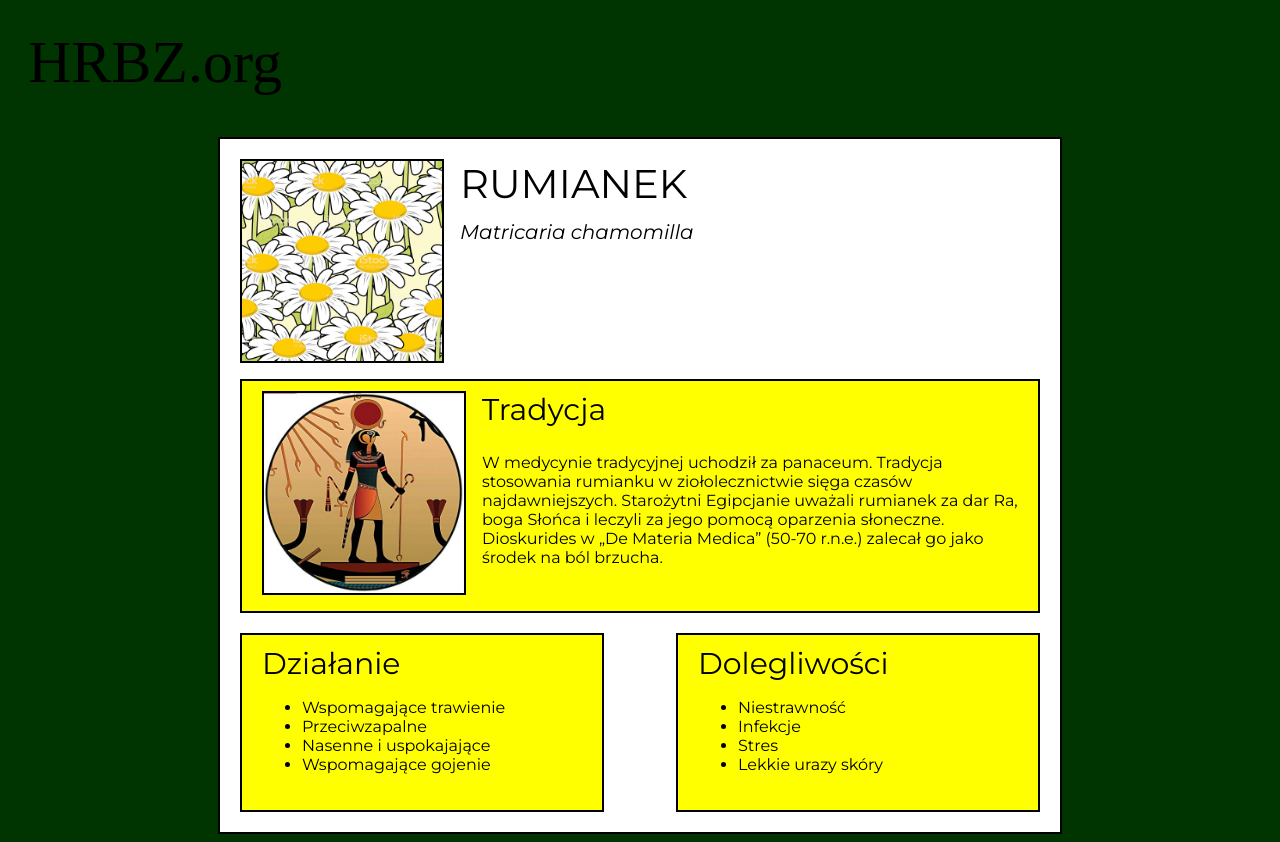
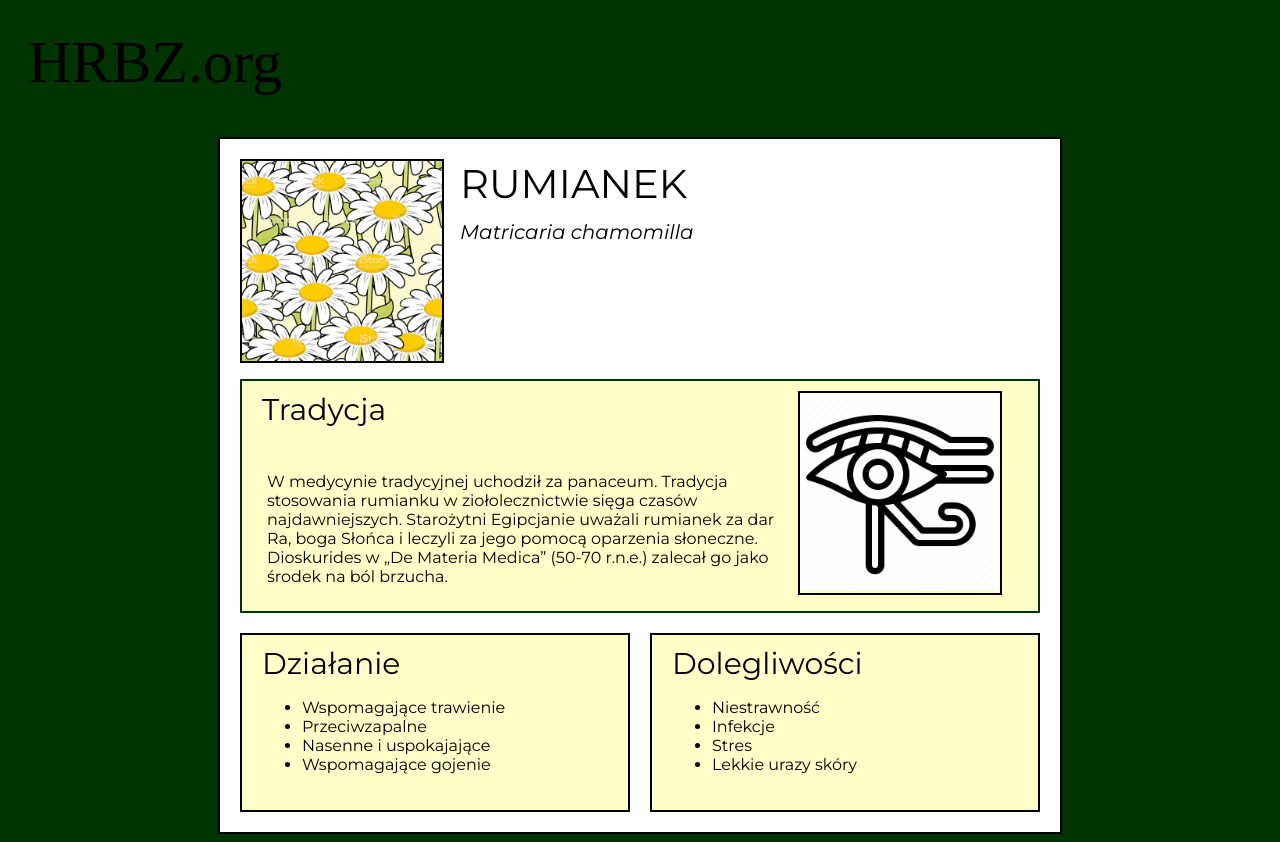
Before and after one commit to macknull/hrbz_ui, a React app: page / in a window 1280 px wide. Built offline with nearby package versions, Linux system fonts and the light colour scheme; the HTML template or start-up script is replaced by a standard one; a web font is replaced by a local one.

Commit message:
UX improvements

```diff
--- a/src/App.js
+++ b/src/App.js
@@ -2,7 +2,7 @@ import React from 'react';
 import { Component } from 'react';
 import PropTypes from 'prop-types';
 import chamomile from './chamomile_2.jpg'
-import ra from './ra4.jpg'
+import ra from './ra3.png'
 
 import styles from './style.css';
 
@@ -23,12 +23,12 @@ class App extends Component {
                         </div>
                     </div>
                     <div className={styles['herb-tradition-container']}>
+                        <div className={styles['herb-tradition-content-container']}>
+                            <div className={styles['herb-tradition-header-container']}>{'Tradycja'}</div>
+                            <div className={styles['herb-tradition-subtext-container']}>{herb_tradition_content}</div>
+                        </div>
                         <div className={styles['tradition-icon-container']}>
                             <img className={styles['herb-content-icon']} src={ra} alt='tradition icon'/>
-                        </div>
-                        <div className={styles['herb-tradition-content-container']}>
-                            <div className={styles['herb-tradition-header-container']}>{'Tradycja'}</div>
-                            <div className={styles['herb-tradition-content-container']}>{herb_tradition_content}</div>
                         </div>
                     </div>
                     <div className={styles['herb-effects-container']}>
@@ -42,6 +42,7 @@ class App extends Component {
                             </ul>
                         </div>
                     </div>
+                    <div className={styles['herbz-sections-spacing']}> </div>
                     <div className={styles['herb-effects-container']}>
                         <div className={styles['herb-tradition-header-container']}>{'Dolegliwości'}</div>
                         <div className={styles['herb-tradition-content-container']}>
--- a/src/style.css
+++ b/src/style.css
@@ -24,6 +24,8 @@
     border-width: 2px;
 
     font-family: 'Montserrat', sans-serif;
+    /*font-size: 15px;*/
+    /*font-weight: bold;*/
     color: black;
 
     box-sizing: content-box;
@@ -83,11 +85,13 @@
 }
 
 .herb-tradition-container {
-    background-color: yellow;
     margin-top: 20px;
     padding: 10px 20px 20px 20px;
     border-style: solid;
     border-width: 2px;
+    border-color: #003400;
+
+    background-color: #ffffC8;
 }
 
 .herb-tradition-header-container {
@@ -95,17 +99,19 @@
     flex-grow: 1;
 }
 
-.herb-tradition-content-container {
-    /*padding-top: 20px;*/
+.herb-tradition-subtext-container {
+    padding: 5px 5px 5px 5px;
+
 }
 
 .herb-effects-container {
     width: 40%;
-    background-color: yellow;
+    background-color: #ffffC8;
     margin-top: 20px;
     padding: 10px 20px 20px 20px;
     border-style: solid;
     border-width: 2px;
+    flex-grow: 1;
 }
 
 .tradition-icon-container {
@@ -136,3 +142,7 @@
     flex-direction: column;
     flex-grow: 1;
 }
+
+.herbz-sections-spacing {
+    width: 20px;
+}
```
